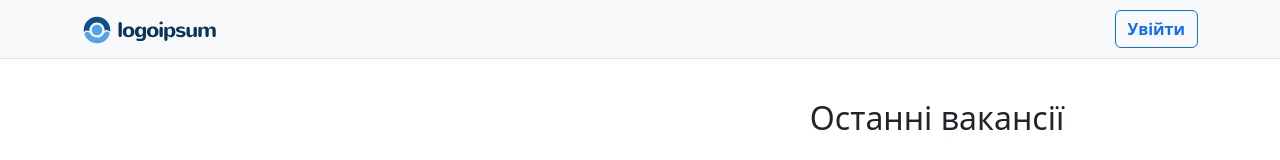
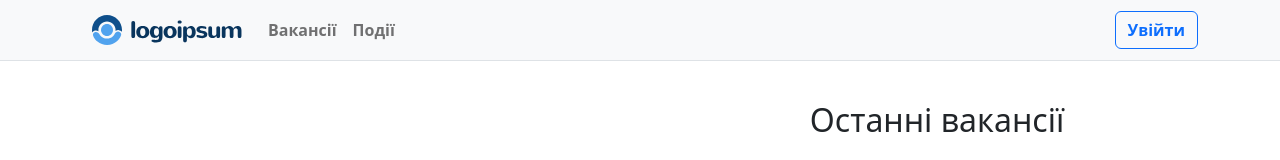
Before and after one commit to yurdmitriev/qualifications-application, a Vue app in the folder qualifications-web/: page / in a window 1280 px wide. Shown: the top 160 px of the page. Built offline with nearby package versions, Linux system fonts and the light colour scheme; no server answers.

Commit message:
Add links to header

```diff
--- a/qualifications-web/src/App.vue
+++ b/qualifications-web/src/App.vue
@@ -10,6 +10,8 @@ const userStore = useUserStore();
 const token = localStorage.getItem("token");
 const expires = localStorage.getItem("expires");
 
+// TODO: clear expired token
+
 if (token) {
     const userInfo = jwt.decode(token);
     console.log(userInfo);
@@ -21,10 +23,20 @@ if (token) {
     <header>
         <nav class="navbar sticky-top navbar-expand-lg bg-body-tertiary border-bottom bg-light">
             <div class="container">
-                <button v-if="$route.name === 'dashboard'" class="navbar-toggler d-md-none collapsed" type="button" data-bs-toggle="collapse" data-bs-target="#sidebarMenu" aria-controls="sidebarMenu" aria-expanded="false" aria-label="Toggle navigation">
+                <button class="navbar-toggler d-md-none collapsed" type="button" data-bs-toggle="collapse" data-bs-target="#topMenu" aria-controls="sidebarMenu" aria-expanded="false" aria-label="Toggle navigation">
                     <span class="navbar-toggler-icon"></span>
                 </button>
-                <LogoComponent />
+                <LogoComponent class="me-auto me-md-0 ms-2" />
+                <div class="collapse navbar-collapse me-auto ms-md-3 order-last order-md-0" id="topMenu">
+                    <ul class="navbar-nav me-auto my-2 my-md-0">
+                        <li class="nav-item text-center">
+                            <RouterLink class="nav-link fw-semibold" to="/vacancies">Вакансії</RouterLink>
+                        </li>
+                        <li class="nav-item text-center">
+                            <RouterLink class="nav-link fw-semibold" to="/events">Події</RouterLink>
+                        </li>
+                    </ul>
+                </div>
                 <ProfileComponent v-if="userStore.info.email" :full-name="userStore.info.shortFullName" />
                 <LoginComponent v-else />
             </div>
--- a/qualifications-web/src/components/navbar/LogoComponent.vue
+++ b/qualifications-web/src/components/navbar/LogoComponent.vue
@@ -14,7 +14,4 @@ export default {
 </script>
 
 <style scoped>
-img {
-    height: 30px;
-}
 </style>
--- a/qualifications-web/src/components/navbar/ProfileComponent.vue
+++ b/qualifications-web/src/components/navbar/ProfileComponent.vue
@@ -3,9 +3,9 @@
     <a href="#" class="d-flex align-items-center link-dark text-decoration-none dropdown-toggle" role="button"
        data-bs-toggle="dropdown" aria-expanded="false">
       <UserIcon class="user-icon" />
-      <span class="mx-2 fw-bold">{{ fullName }}</span>
+      <span class="mx-2 fw-bold d-none d-md-inline">{{ fullName }}</span>
     </a>
-    <ul class="dropdown-menu text-small">
+    <ul class="dropdown-menu dropdown-menu-end dropdown-menu-md-start text-small">
       <li>
         <RouterLink class="dropdown-item" to="/profile">Мій профіль</RouterLink>
       </li>
```
